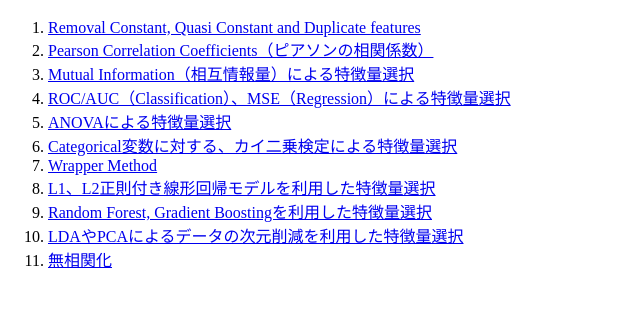
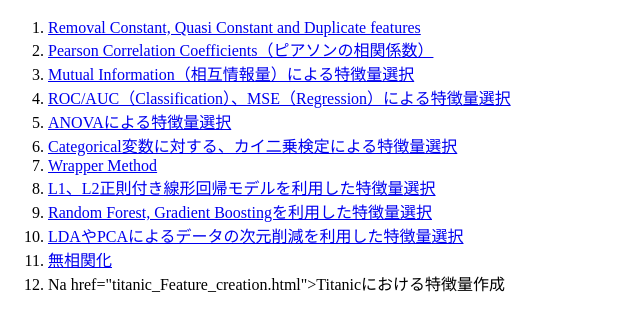
Before and after one commit to yoshi-cow/feature_selection.github.io, a plain HTML site: page index.html in a window 1280 px wide. Shown: the part 70-400 px from the top of the page, without its empty margins (0-640 px from the left). Drawn offline with Linux system fonts and the light colour scheme.

Commit message:
Update index.html

```diff
--- a/index.html
+++ b/index.html
@@ -14,6 +14,7 @@
       <li><a href="Recursive_Feature_Elimination.html">Random Forest, Gradient Boostingを利用した特徴量選択</a></li>
       <li><a href="LDA_and_PCA.html">LDAやPCAによるデータの次元削減を利用した特徴量選択</a></li>
       <li><a href="no_correlation_method.html">無相関化</a></li>
+      <li>Na href="titanic_Feature_creation.html">Titanicにおける特徴量作成</a></li>
     </ol>
   </body>
 </html>
```
